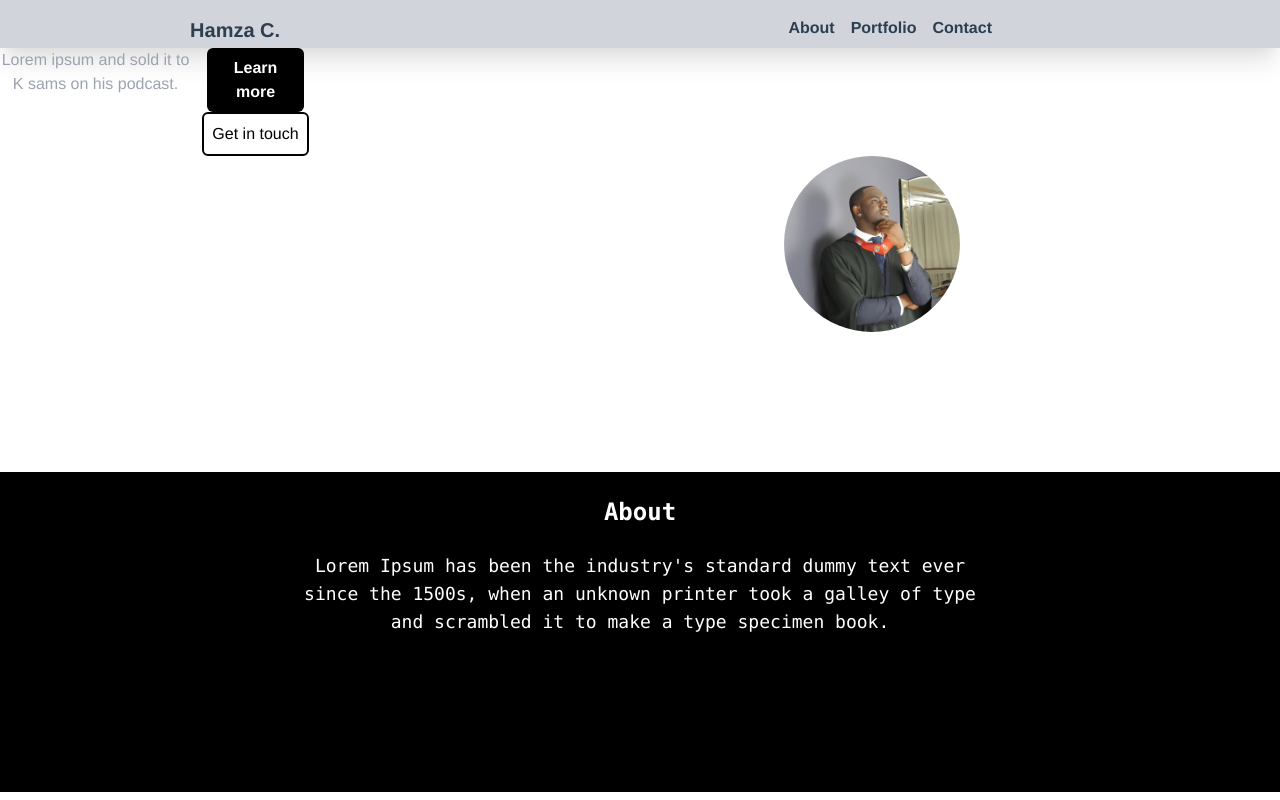
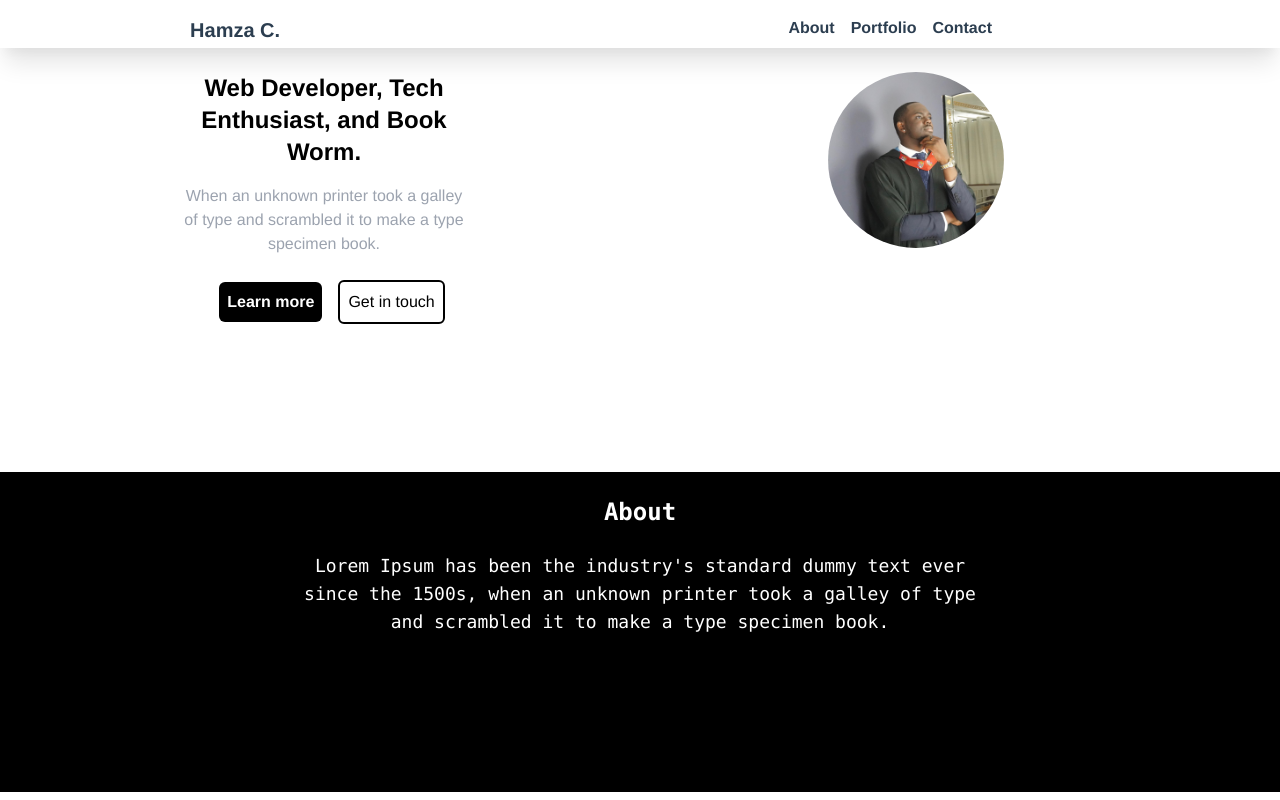
Before and after one commit to 6ixBit/hamza-website, a Vue app: page / in a window 1280 px wide. Built offline with nearby package versions, Linux system fonts and the light colour scheme.

Commit message:
Properly aligned avatar and description on mid siezed devices

```diff
--- a/src/components/NavBar.vue
+++ b/src/components/NavBar.vue
@@ -12,7 +12,13 @@
 
   <div class="general_section">
       <div class="description">
-          Lorem ipsum and sold it to K sams on his podcast.
+
+          <h2 class="description_title">Web Developer, Tech Enthusiast, and Book Worm.</h2>
+
+          <p class="description_text">
+             When an unknown printer took a galley of
+                type and scrambled it to make a type specimen book.
+          </p>
 
           <div class="description_buttons">
               <button class="learnMoreButton"> Learn more </button>
@@ -20,9 +26,8 @@
           </div>
       </div>
 
-      <div class="round_outer_image">
-          <img class="inner_img" src="/hamza.jpeg" alt="Icon of hamza">
-      </div>
+       <img class="inner_img" src="/hamza.jpeg" alt="Icon of hamza">
+
   </div>
 
   <div class="about_section">
@@ -45,7 +50,7 @@ export default {
 <style scoped>
 
 .inner_img {
-    @apply rounded-full h-44 w-44;
+    @apply rounded-full h-44 w-44 mt-6 md:mr-24;
 }
 
 .learnMoreButton {
@@ -57,15 +62,24 @@ export default {
 }
 
 .description {
-    @apply flex justify-start w-1/4;
+    @apply mt-6 w-72;
 }
 
-.round_outer_image {
-    @apply flex justify-end w-3/4;
+.description_title {
+    @apply mb-4 font-black text-2xl text-black;
 }
 
+
+
+.description_buttons {
+    @apply mt-6;
+}
+
+
+
+
 .navBar {
-  @apply bg-gray-300 h-12 shadow-xl;
+  @apply h-12 shadow-xl;
 }
 
 .nav_items {
@@ -77,7 +91,11 @@ export default {
 }
 
 .general_section {
-    @apply text-gray-400 h-96 text-black;
+    @apply flex md:flex-row flex-col justify-around text-gray-400 h-96 text-black;
+}
+
+.image_container {
+    @apply mt-6 mr-8;
 }
 
 .about_section {
```
